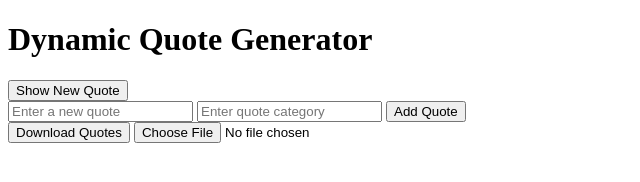
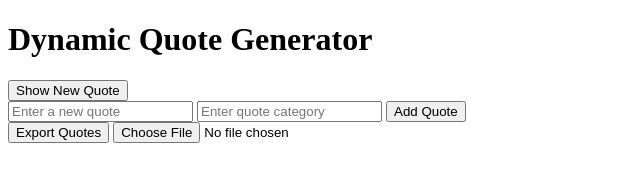
Before and after one commit to AustineJ101/alx_fe_javascript, a plain HTML site: page dom-manipulation/index.html in a window 1280 px wide. Shown: the full height of the page, 0-640 px from the left. Drawn offline with Linux system fonts and the light colour scheme.

Commit message:
Include Export Quotes btn

```diff
--- a/dom-manipulation/index.html
+++ b/dom-manipulation/index.html
@@ -16,7 +16,7 @@
       <button onclick="createAddQuoteForm()">Add Quote</button>
     </div>
 
-    <button id="downloadBtn">Download Quotes</button>
+    <button id="downloadBtn">Export Quotes</button>
     <input type="file" id="importFile" accept=".json" />
     <script src="script.js"></script>
   </body>
```
